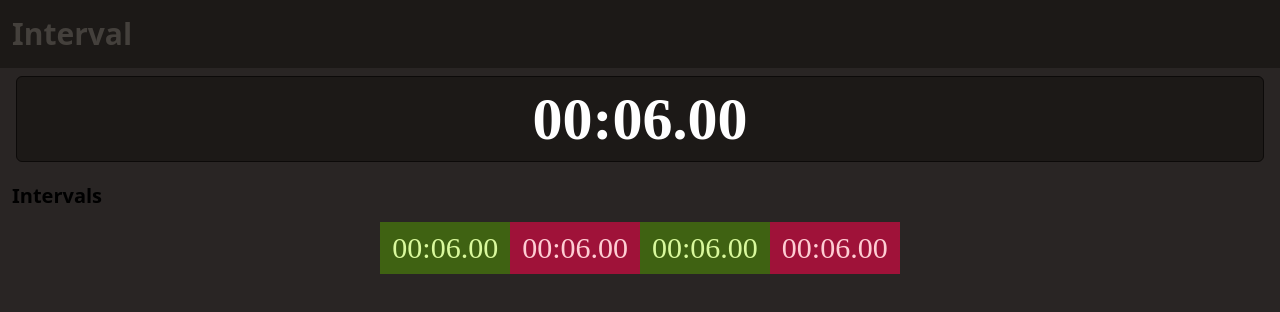
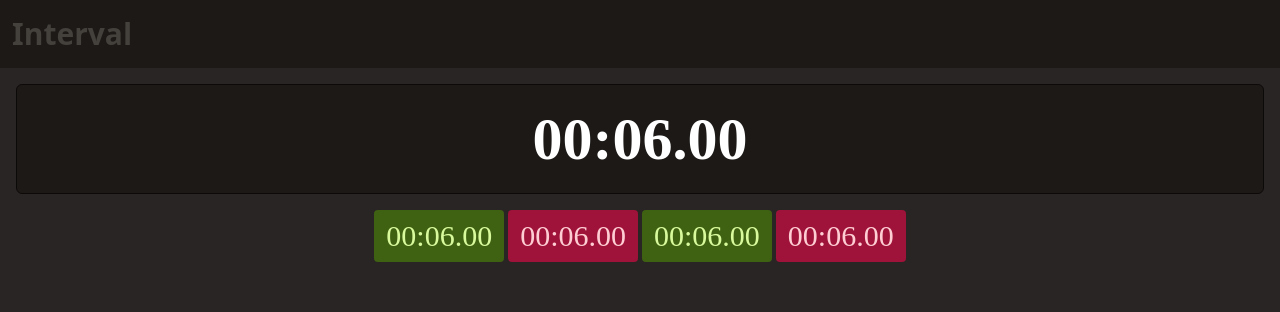
Before and after one commit to rogierborst/interval, a Nuxt app: page / in a window 1280 px wide. Shown: the top 312 px of the page. Built offline with nearby package versions, Linux system fonts and the light colour scheme.

Commit message:
a little styling

```diff
--- a/app/app.vue
+++ b/app/app.vue
@@ -30,11 +30,10 @@ useHead({ title: 'Interval 🏃🏼‍♂️' });
         <NuxtRouteAnnouncer />
         <BaseHeader @click="workout.resetWorkout">Interval</BaseHeader>
 
-        <div class="px-4 py-2">
+        <div class="p-4">
             <Counter :time="formatted" @toggle="toggleTimer" @reset="workout.reset" />
         </div>
 
-        <h2 v-if="intervals.length" class="p-3 font-bold text-xl">Intervals</h2>
         <IntervalsList :intervals />
     </div>
 </template>
--- a/app/components/Counter.vue
+++ b/app/components/Counter.vue
@@ -35,7 +35,7 @@ const handleClick = () => {
 
 <template>
     <div
-        class="bg-stone-900 border border-stone-950 rounded-md p-3 text-center"
+        class="bg-stone-900 border border-stone-950 rounded-md px-3 py-6 text-center"
         @click="handleClick"
     >
         <div class="text-6xl font-bold font-time" :class="color" v-text="time" />
--- a/app/components/Interval.vue
+++ b/app/components/Interval.vue
@@ -20,5 +20,9 @@ const classes = computed(() => {
 </script>
 
 <template>
-    <div class="text-3xl font-time px-3 py-2" :class="classes" v-text="formatTime(length * 1000)" />
+    <div
+        class="text-3xl font-time px-3 py-2 rounded"
+        :class="classes"
+        v-text="formatTime(length * 1000)"
+    />
 </template>
--- a/app/components/IntervalsList.vue
+++ b/app/components/IntervalsList.vue
@@ -8,7 +8,7 @@ defineProps({
 </script>
 
 <template>
-<div class="flex flex-wrap justify-center">
+<div class="flex flex-wrap gap-1 justify-center">
     <Interval
         v-for="(interval, index) in intervals"
         :key="index"
```
